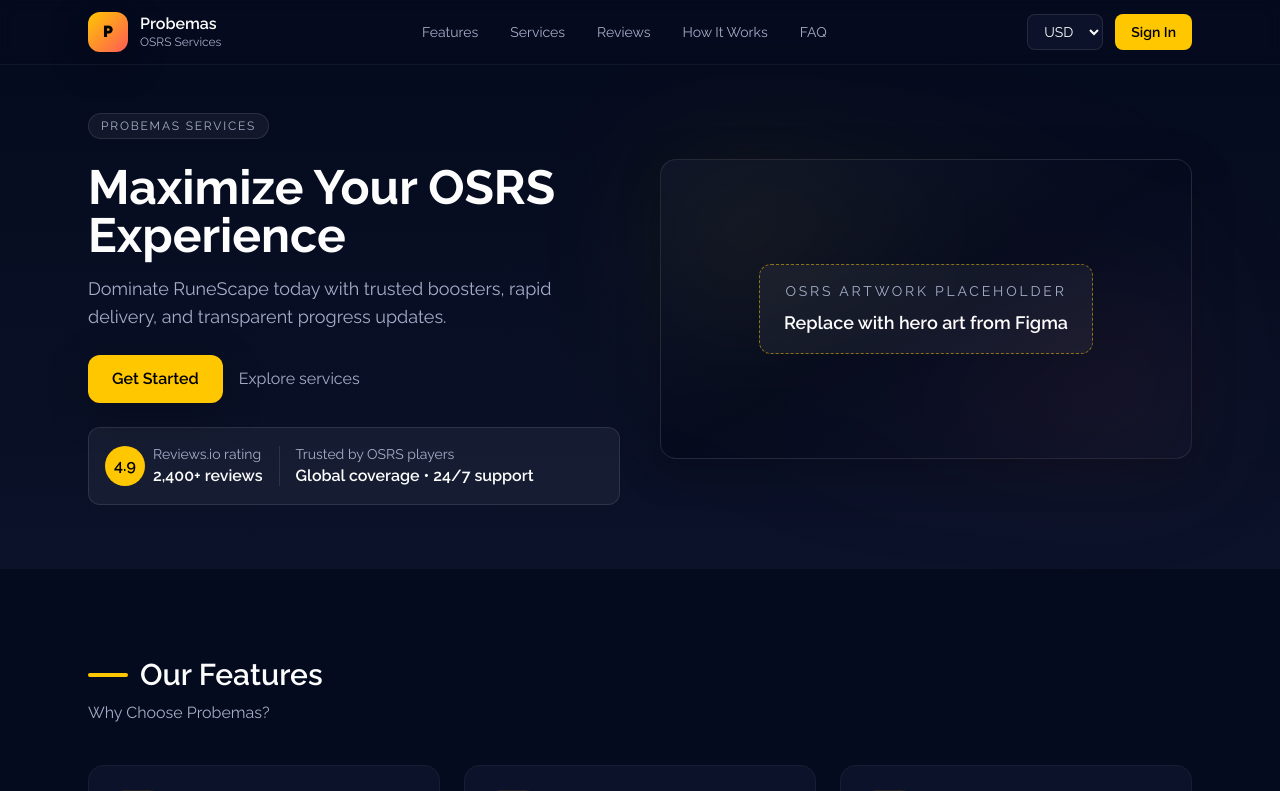
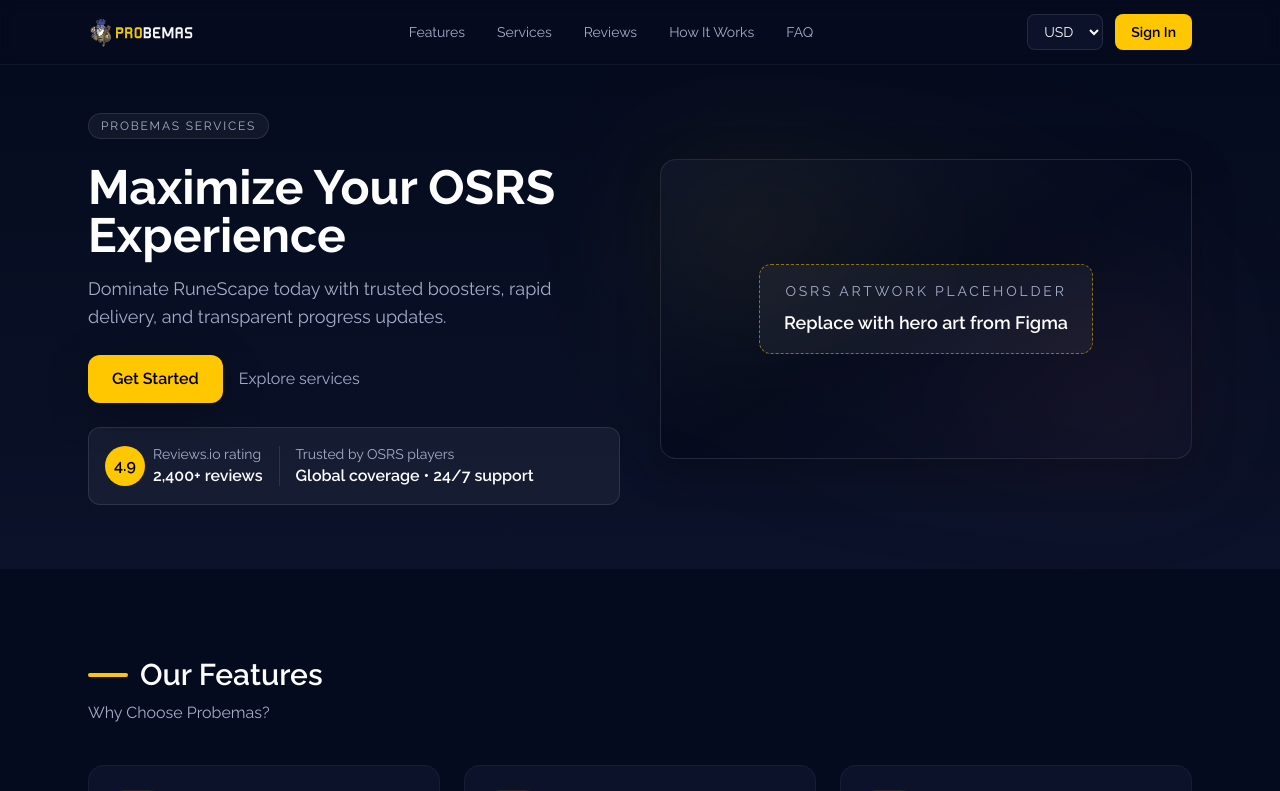
Before and after one commit to jopli11/probemas-boosting, a Next.js app: page / in a window 1280 px wide. Shown: the top 791 px of the page. Built offline with nearby package versions, Linux system fonts and the light colour scheme.

Commit message:
feat: add logo

```diff
--- a/src/components/Hero.tsx
+++ b/src/components/Hero.tsx
@@ -1,6 +1,9 @@
 export function Hero() {
   return (
-    <section className="bg-gradient-to-b from-probemas-bg to-probemas-bgSoft pb-16 pt-12">
+    <section
+      id="hero"
+      className="bg-gradient-to-b from-probemas-bg to-probemas-bgSoft pb-16 pt-12"
+    >
       <div className="page-container grid gap-10 md:grid-cols-2 md:items-center">
         <div className="space-y-6">
           <p className="inline-flex items-center gap-2 rounded-full border border-white/10 bg-white/5 px-3 py-1 text-xs uppercase tracking-[0.15em] text-probemas-muted">
--- a/src/components/Navbar.tsx
+++ b/src/components/Navbar.tsx
@@ -1,6 +1,7 @@
 "use client";
 
 import Link from "next/link";
+import Image from "next/image";
 import { useState } from "react";
 import { navLinks } from "@/lib/content";
 
@@ -10,15 +11,16 @@
   return (
     <header className="sticky top-0 z-30 border-b border-white/5 bg-probemas-bg/80 backdrop-blur">
       <div className="page-container flex h-16 items-center justify-between">
-        <div className="flex items-center gap-3">
-          <div className="h-10 w-10 rounded-xl bg-gradient-to-br from-probemas-primary to-probemas-accent text-black flex items-center justify-center font-black shadow-soft">
-            P
-          </div>
-          <div className="flex flex-col leading-tight">
-            <span className="font-semibold">Probemas</span>
-            <span className="text-xs text-probemas-muted">OSRS Services</span>
-          </div>
-        </div>
+        <Link href="#hero" className="flex items-center">
+          <Image
+            src="/logos/probemas.svg"
+            alt="Probemas"
+            width={150}
+            height={40}
+            className="h-10 w-auto object-contain"
+            priority
+          />
+        </Link>
 
         <nav className="hidden items-center gap-8 md:flex">
           {navLinks.map((link) => (
```
Also changed, not shown: public/logos/probemas.svg (added).
